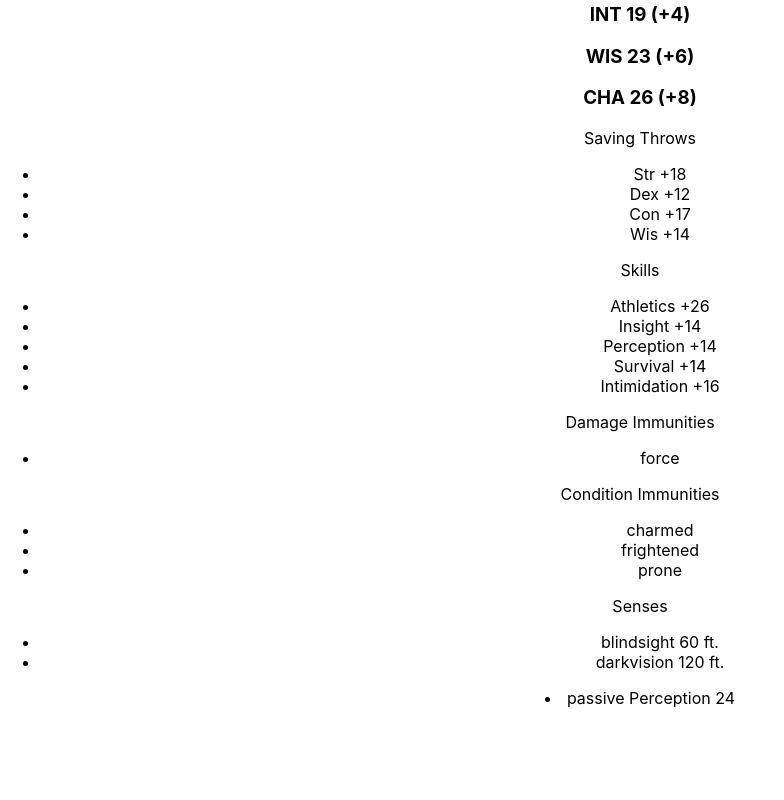
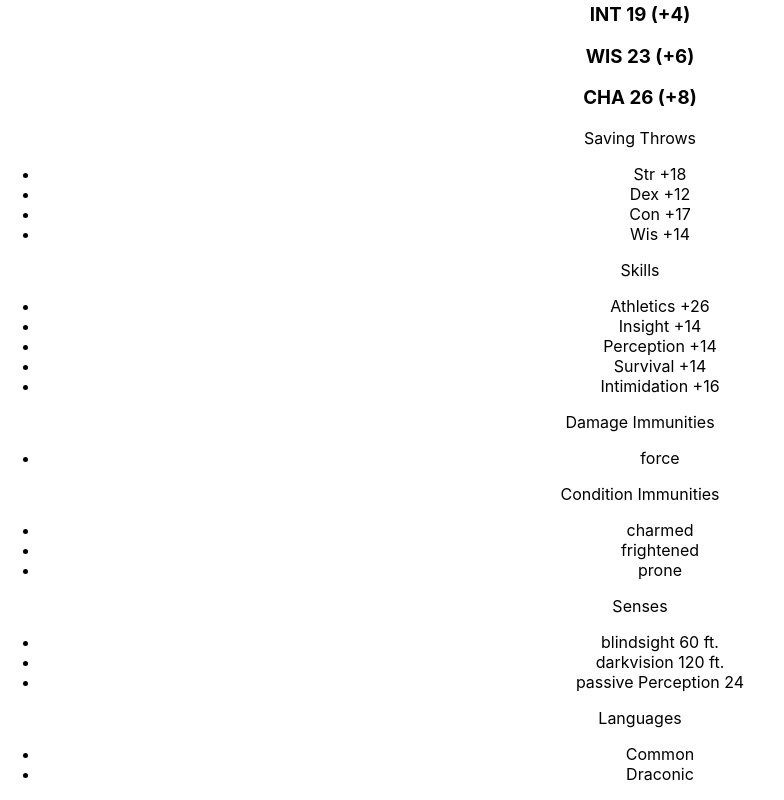
Before and after one commit to matt-evangelidis/5e-monster-viewer, a React (Create React App) app: page / in a window 1280 px wide. Shown: the part 526-1326 px from the top of the page, without its empty margins (0-784 px from the left). Before the commit the page ends 1234 px from the top, so only its background shows below. Built offline with nearby package versions, Linux system fonts and the light colour scheme.

Commit message:
Implemented Languages Component

```diff
--- /dev/null
+++ b/src/components/Languages.tsx
@@ -0,0 +1,25 @@
+import React from "react";
+import { sortAZ } from "../utils/sortAZ";
+
+interface Props {
+    languages: string[];
+};
+
+export const Languages: React.FC<Props> = ({languages}) => {
+    if (languages.length < 1) {
+        return <p>Languages —</p>;
+    }
+
+    languages.sort( (a, b) => sortAZ(a, b));
+
+    const displayLanguages = languages.map(item => {return <li key={item}>{item}</li>})
+
+    return(
+        <div>
+            <p>Languages</p>
+            <ul>
+                {displayLanguages}
+            </ul>
+        </div>
+    );
+};
--- a/src/components/Monster.tsx
+++ b/src/components/Monster.tsx
@@ -8,6 +8,7 @@ import { Skills } from "./Skills";
 import { DamageVulnResistImmune } from "./DamageVulnResistImmune";
 import { ConditionImmunes } from "./ConditionImmunes";
 import { Senses } from "./Senses";
+import { Languages } from "./Languages";
 
 interface Props {
     creature: Creature;
@@ -29,7 +30,7 @@ const Monster: React.FC<Props> = ({ creature }) => {
             <DamageVulnResistImmune damages={creature.damageVulnResistImmune}/>
             <ConditionImmunes conditions={creature.conditionImmunes}/>
             <Senses senses={creature.senses} stats={creature.stats} skills={creature.skills} proficiency={creature.proficiency}/>
-            {/* Languages */}
+            <Languages languages={creature.languages}/>
             {/* Challenge */}
             {/* Traits */}
             {/* Actions */}
--- a/src/components/Senses.tsx
+++ b/src/components/Senses.tsx
@@ -34,8 +34,8 @@ export const Senses: React.FC<Props> = ({senses, skills, stats, proficiency}) =>
             <p>Senses</p>
             <ul>
                 {displaySenses}
+                <li key={passive?.key}>passive Perception {value}</li>
             </ul>
-            <li key={passive?.key}>passive Perception {value}</li>
         </div>
     );
 };
```
Also changed, not shown: 1 other file (tests, documents, lock files or other folders).
